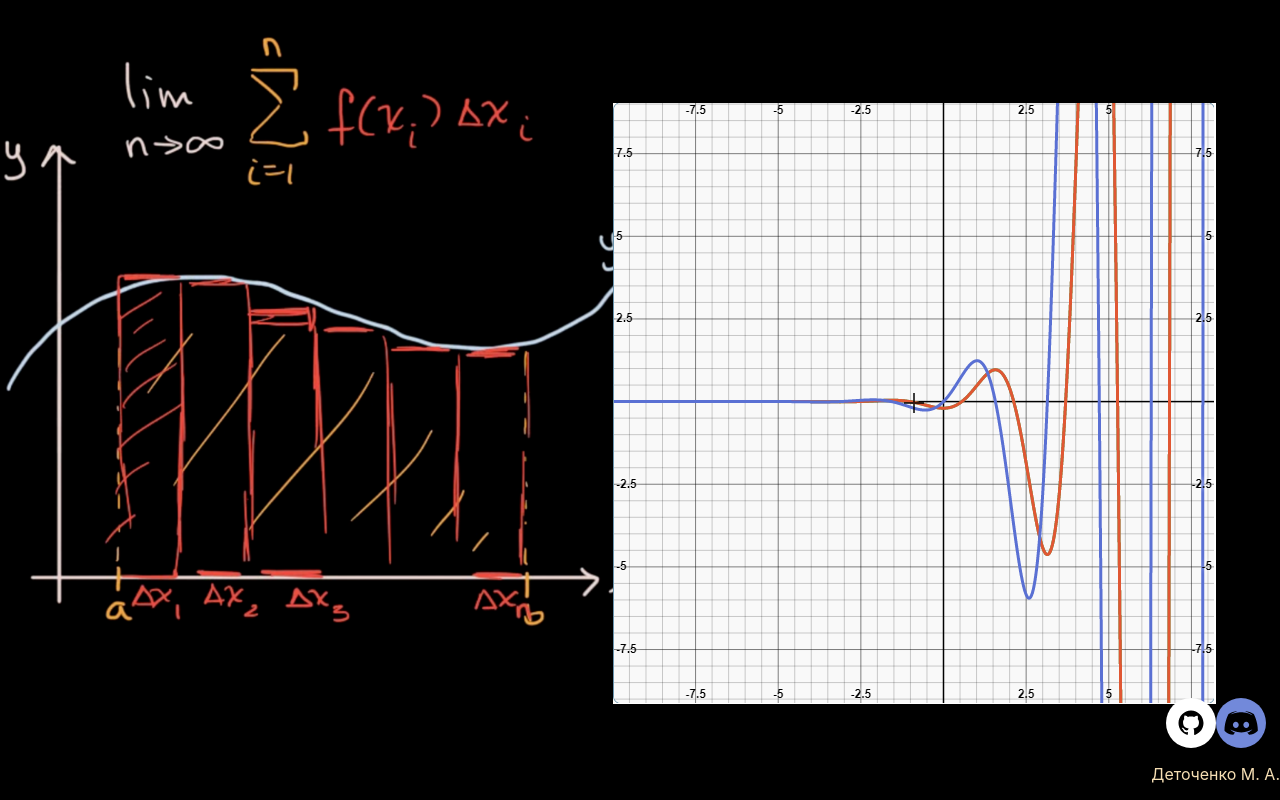
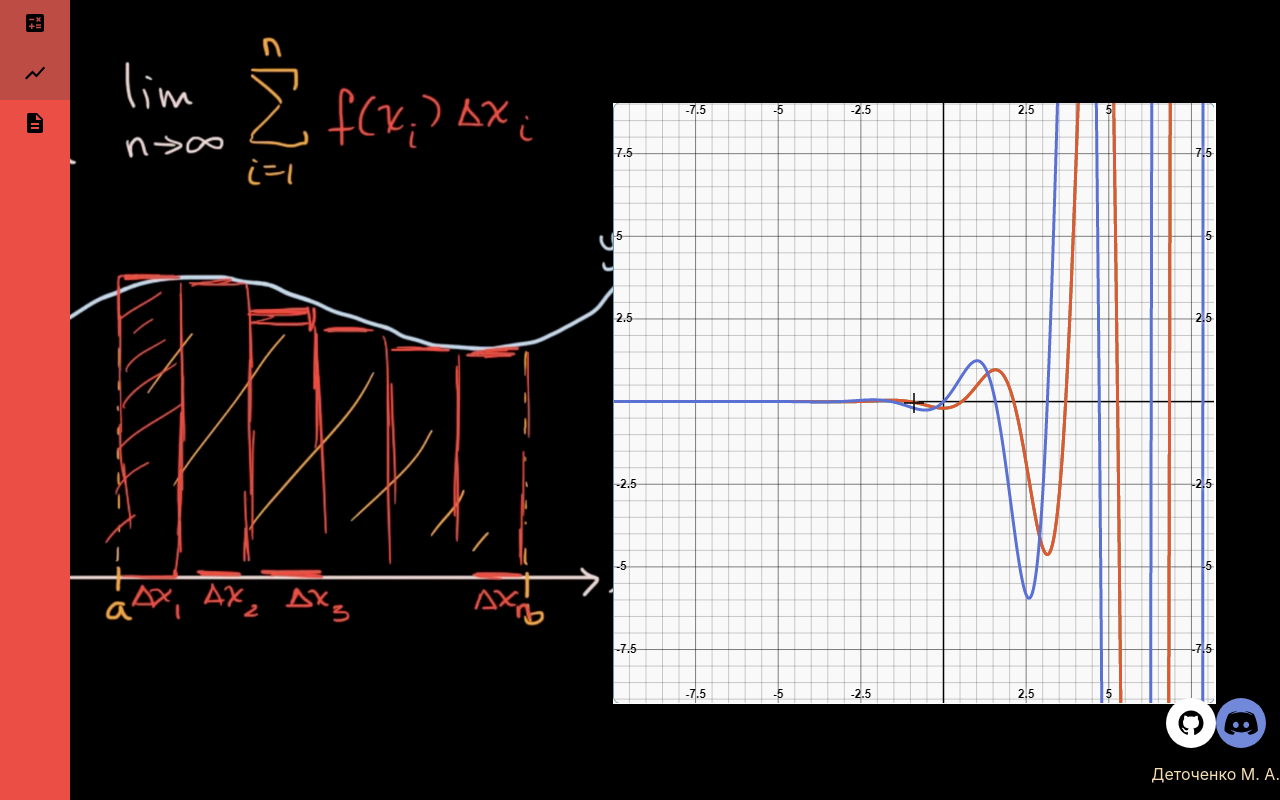
Before and after one commit to DavionFDoS/react-integral, a React (Create React App) app: page /Graphic in a window 1280 px wide. Built offline with nearby package versions, Linux system fonts and the light colour scheme.

Commit message:
Sidebar and linking done

```diff
--- a/package.json
+++ b/package.json
@@ -6,6 +6,9 @@
     "@emotion/react": "^11.4.1",
     "@emotion/styled": "^11.3.0",
     "@material-ui/core": "^4.12.3",
+    "@material-ui/icons": "^4.11.2",
+    "@mui/icons-material": "^5.0.4",
+    "@mui/material": "^5.0.4",
     "@testing-library/jest-dom": "^5.14.1",
     "@testing-library/react": "^11.2.7",
     "@testing-library/user-event": "^12.8.3",
--- a/src/App.css
+++ b/src/App.css
@@ -2,37 +2,41 @@
   text-align: center;
 }
 
-.App-logo {
-  height: 40vmin;
-  pointer-events: none;
+body{
+  margin: 0;
+  padding: 0;
 }
 
-@media (prefers-reduced-motion: no-preference) {
-  .App-logo {
-    animation: App-logo-spin infinite 20s linear;
-  }
+.Sidebar{
+  height: 100%;
+  width: 70px;
+  background-color: #EA4E44;
 }
 
-.App-header {
-  background-color: #282c34;
-  min-height: 100vh;
-  display: flex;
-  flex-direction: column;
-  align-items: center;
-  justify-content: center;
-  font-size: calc(10px + 2vmin);
-  color: white;
+.SidebarList{
+  height: auto;
+  width: 100%;
+  padding: 0;
+  margin: 0%;
 }
 
-.App-link {
-  color: #61dafb;
+.SidebarList .Row{
+  width: 100%;
+  height: 50px;
+  list-style-type: none;
+  margin: 0%;
+  display: grid;
+  flex-direction: row;
+  color: black;
+  justify-content: center;
+  place-items: center;
 }
 
-@keyframes App-logo-spin {
-  from {
-    transform: rotate(0deg);
-  }
-  to {
-    transform: rotate(360deg);
-  }
+.SidebarList .Row:hover{
+  cursor: pointer;
+  background-color: #BD4C44;
 }
+
+.SidebarList #active{
+  background-color: #BD4C44;
+}
--- a/src/CalculationPage.js
+++ b/src/CalculationPage.js
@@ -6,6 +6,7 @@ import { Button } from './Buttons';
 import styled, { keyframes } from 'styled-components';
 import { pulse } from 'react-animations';
 import AnswerItem from './AnswerItem';
+import Sidebar from './Sidebar';
 
 class CalculationPage extends Component
 {
@@ -91,6 +92,7 @@ class CalculationPage extends Component
             <div style = {{position: 'absolute', backgroundImage: `url(${BackGround})`, backgroundSize: 'cover',
              backgroundPosition: 'top' , backgroundRepeat: 'no-repeats', height: '100%', width: '100%',
               overflow: 'auto', zIndex: '-1' }} className="page">
+
               <form style={{ color: 'wheat', float: 'right', marginTop: 200, marginRight: 300 }}>
                 <div className="settings">
                   <h1 style={{}} className="header">Расчет интеграла</h1>
@@ -123,6 +125,7 @@ class CalculationPage extends Component
                   {fullList}
                 </div>
               </form>
+              <Sidebar/>
               <div style={{ position: "absolute", bottom: '0', right: '0', display: 'inline-block', justifyContent: 'flex-end' }}>
                 <SocialIcon url='https://github.com/DavionFDoS' bgColor="#ffffff"/>
                 <SocialIcon url='https://discord.com/channels/691588243434766386/691588243870711891'/>
--- a/src/Graphic.js
+++ b/src/Graphic.js
@@ -3,6 +3,7 @@ import { Component } from "react";
 import BackGround from './imgonline-com-ua-Resize-JpYQQ4al88MXhv.png';
 import { SocialIcon } from 'react-social-icons';
 import Graphicf from "./Graphicf.png";
+import Sidebar from './Sidebar';
 
 class Graphic extends Component
 {
@@ -12,6 +13,7 @@ class Graphic extends Component
             <div style = {{position: 'absolute', backgroundImage: `url(${BackGround})`, backgroundSize: 'cover',
              backgroundPosition: 'top' , backgroundRepeat: 'no-repeats', height: '100%', width: '100%',
               overflow: 'auto', zIndex: '-1' }} className="page">
+                <Sidebar/>
               <form style={{ color: 'wheat', float: 'right', marginTop: 200, marginRight: 300 }}>
                 <div className="Graphic">
                   <h1 style={{ position: "absolute", bottom: '80%', right: '13.5%', justifyContent: 'flex-end' }} className="header">График функции</h1>
--- a/src/RectangleMethodDescription.js
+++ b/src/RectangleMethodDescription.js
@@ -3,6 +3,7 @@ import { Component } from "react";
 import BackGround from './imgonline-com-ua-Resize-JpYQQ4al88MXhv.png';
 import { SocialIcon } from 'react-social-icons';
 import RectFormula from './RectFormula.png'
+import Sidebar from './Sidebar';
 
 class RectangleMethodDescription extends Component
 {
@@ -12,6 +13,7 @@ class RectangleMethodDescription extends Component
             <div style = {{position: 'absolute', backgroundImage: `url(${BackGround})`, backgroundSize: 'cover',
              backgroundPosition: 'top' , backgroundRepeat: 'no-repeats', height: '100%', width: '100%',
               overflow: 'auto', zIndex: '-1' }} className="page">
+                <Sidebar/>
               <form style={{ color: 'wheat', float: 'right', marginTop: 200, marginRight: 300 }}>
                 <div className="RectangleMethodDescription">
                   <h1 style={{ position: "absolute", bottom: '75%', right: '7%', justifyContent: 'flex-end' }} className="header">Описание метода прямоугольников</h1>
--- /dev/null
+++ b/src/Sidebar.js
@@ -0,0 +1,30 @@
+import React from 'react';
+import { Component } from "react";
+import "./App.css";
+import {SidebarData} from "./SidebarData";
+
+class Sidebar extends Component
+{
+    render()
+    {
+        return (
+            <div className = "Sidebar">
+                <ul className = 'SidebarList'>
+                {SidebarData.map((val , key) => {
+                    return(
+                        <li className = 'Row' key = {key}
+                        id = {window.location.pathname === val.link ? "active" : ""}
+                        onClick = {() => {window.location.pathname = val.link}}>
+                            <div>
+                                {val.icon}
+                            </div>
+                        </li>
+                    )})}
+                </ul>
+
+            </div>
+        );
+    }
+}
+
+export default Sidebar;
--- /dev/null
+++ b/src/SidebarData.js
@@ -0,0 +1,21 @@
+import React from 'react'
+import CalculateIcon from '@mui/icons-material/Calculate';
+import ShowChartIcon from '@mui/icons-material/ShowChart';
+import DescriptionIcon from '@mui/icons-material/Description';
+export const SidebarData = [
+
+    {
+        icon: <CalculateIcon/>,
+        link: "/CalculationPage"
+
+    },
+    {
+        icon: <ShowChartIcon/>,
+        link: "/Graphic"
+
+    },
+    {
+        icon: <DescriptionIcon/>,
+        link: "/RectangleMethodDescription"
+    }
+]
```
Also changed, not shown: 1 other file (tests, documents, lock files or other folders).
